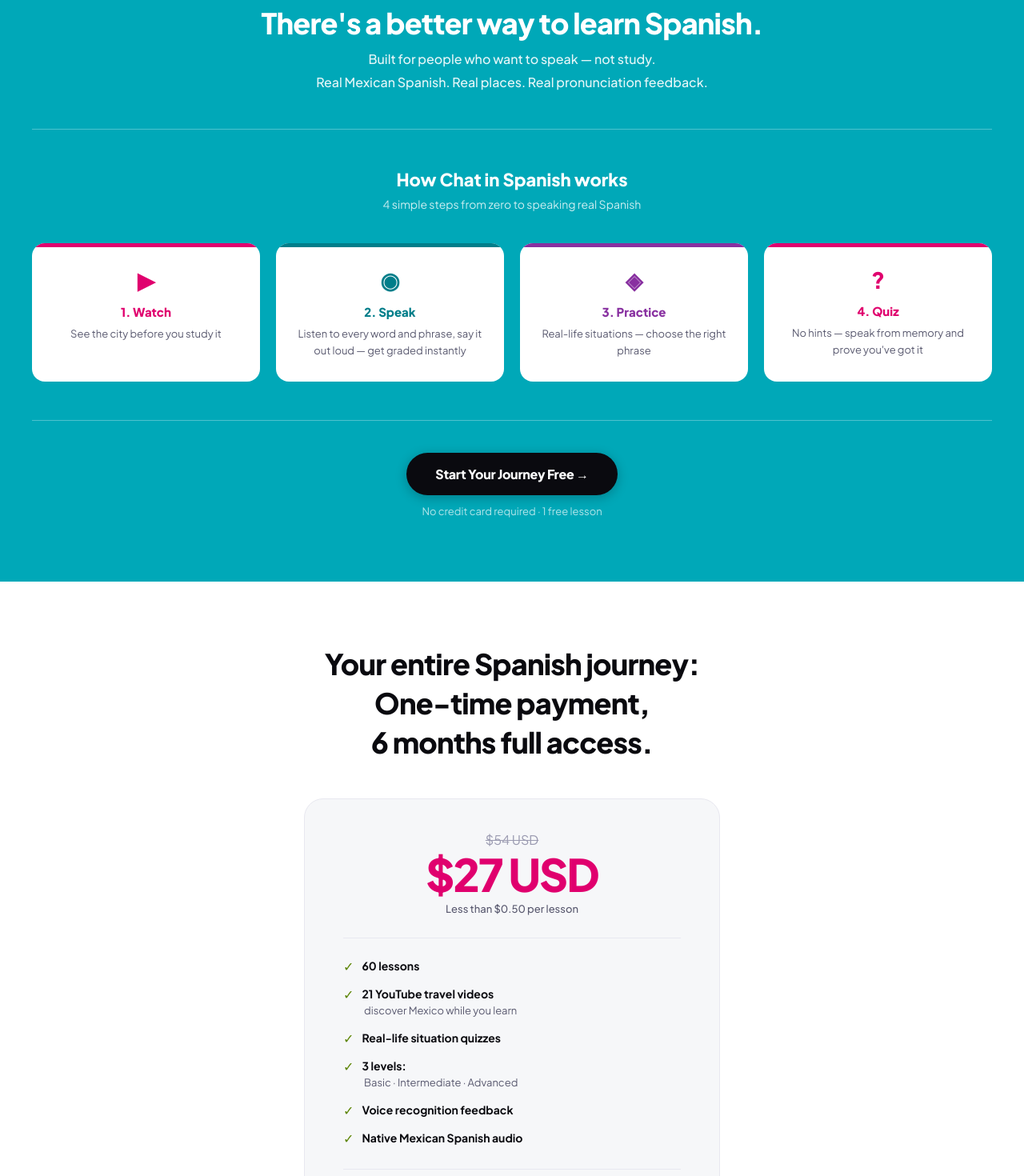
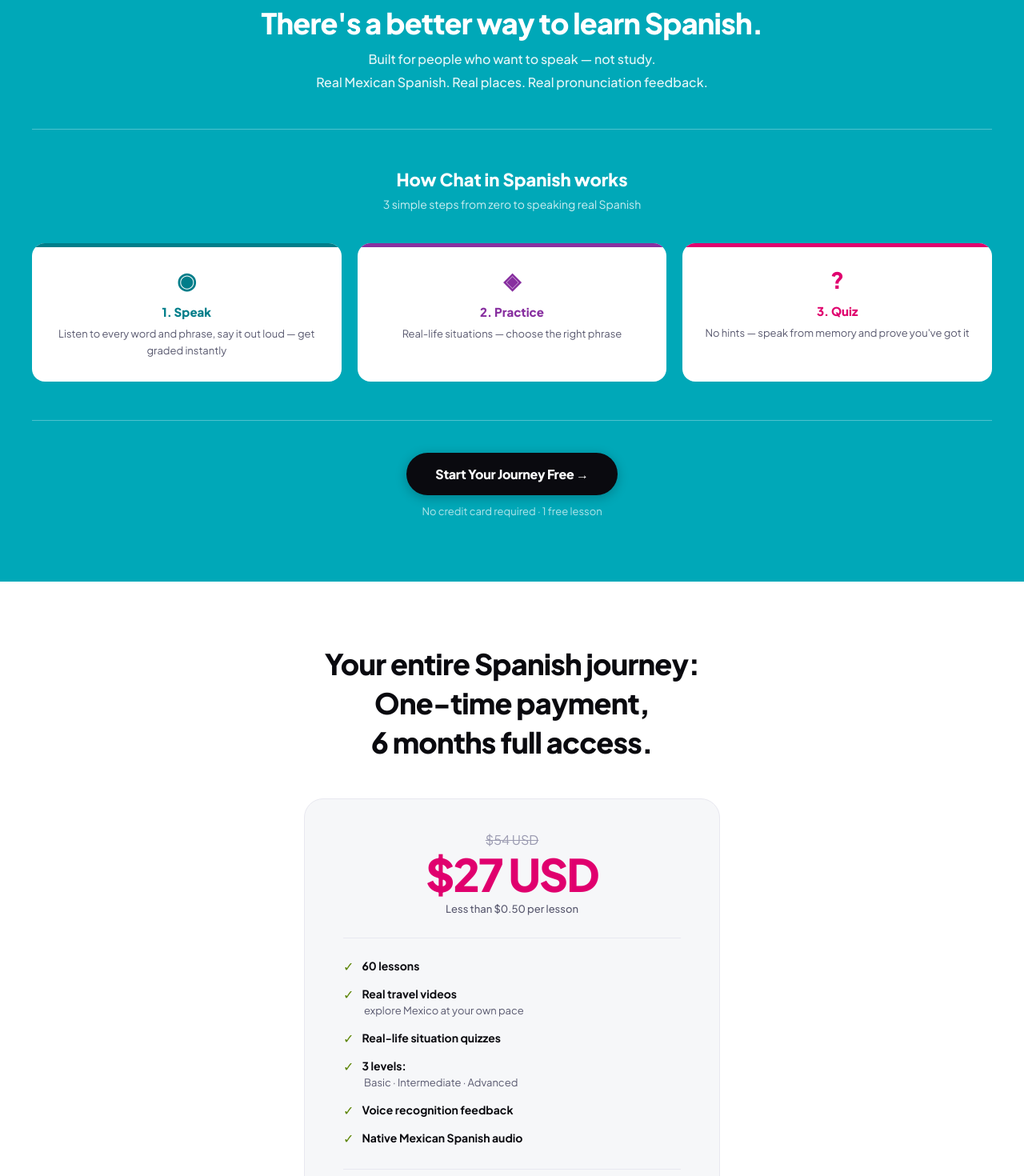
Before and after one commit to carlosalsadancer/chatinspanish, a React (Vite) app: page / in a window 1280 px wide. Shown: the part 1524-2994 px from the top of the page at 80% size. Built offline with nearby package versions, Linux system fonts and the light colour scheme.

Commit message:
Update homepage: remove video-step mentions, fix lesson count consistency

```diff
--- a/src/components/LandingPage.jsx
+++ b/src/components/LandingPage.jsx
@@ -104,10 +104,9 @@
 
 export function SolucionMetodo({ onStartFree }) {
   const steps = [
-    { num: "1", icon: "▶", title: "Watch", desc: "See the city before you study it", color: C.magenta },
-    { num: "2", icon: "◉", title: "Speak", desc: "Listen to every word and phrase, say it out loud — get graded instantly", color: C.turquesaD },
-    { num: "3", icon: "◈", title: "Practice", desc: "Real-life situations — choose the right phrase", color: C.morado },
-    { num: "4", icon: "?", title: "Quiz", desc: "No hints — speak from memory and prove you've got it", color: C.magenta },
+    { num: "1", icon: "◉", title: "Speak", desc: "Listen to every word and phrase, say it out loud — get graded instantly", color: C.turquesaD },
+    { num: "2", icon: "◈", title: "Practice", desc: "Real-life situations — choose the right phrase", color: C.morado },
+    { num: "3", icon: "?", title: "Quiz", desc: "No hints — speak from memory and prove you've got it", color: C.magenta },
   ];
   return (
     <section id="how-it-works" style={{ background: C.turquesa, padding: "80px 24px" }}>
@@ -117,7 +116,7 @@
         <p style={{ fontSize: 16, color: C.blanco, opacity: 0.9, textAlign: "center", marginBottom: 48, fontWeight: 500 }}>Real Mexican Spanish. Real places. Real pronunciation feedback.</p>
         <div style={{ height: 1, background: "rgba(255,255,255,0.3)", marginBottom: 48 }} />
         <h3 style={{ fontSize: 22, fontWeight: 800, color: C.blanco, textAlign: "center", marginBottom: 8 }}>How Chat in Spanish works</h3>
-        <p style={{ fontSize: 14, color: C.blanco, opacity: 0.8, textAlign: "center", marginBottom: 40 }}>4 simple steps from zero to speaking real Spanish</p>
+        <p style={{ fontSize: 14, color: C.blanco, opacity: 0.8, textAlign: "center", marginBottom: 40 }}>3 simple steps from zero to speaking real Spanish</p>
         <div style={{ display: "grid", gridTemplateColumns: "repeat(auto-fit,minmax(240px,1fr))", gap: 20, marginBottom: 48 }}>
           {steps.map((s, i) => (
             <div key={i} style={{ background: C.blanco, borderRadius: 16, padding: "28px 20px", position: "relative", overflow: "hidden", textAlign: "center" }}>
@@ -137,11 +136,10 @@
     </section>
   );
 }
-
 export function Pricing({ onStartFree }) {
   const items = [
     { text: "60 lessons", sub: null },
-    { text: "21 YouTube travel videos", sub: "discover Mexico while you learn" },
+    { text: "Real travel videos", sub: "explore Mexico at your own pace" },
     { text: "Real-life situation quizzes", sub: null },
     { text: "3 levels:", sub: "Basic · Intermediate · Advanced" },
     { text: "Voice recognition feedback", sub: null },
@@ -178,7 +176,6 @@
     </section>
   );
 }
-
 export function Garantia({ onStartFree }) {
   return (
     <section style={{ background: C.magenta, padding: "80px 24px" }}>
@@ -202,7 +199,7 @@
   const faqs = [
     { q: "Do I need to have any Spanish knowledge to start?", a: "No, just motivation to learn a new language." },
     { q: "Is this a subscription?", a: "No. One single payment of $27 USD gives you 6 months full access." },
-    { q: "What if I don't like it?", a: "Try 3 full lessons completely free. No credit card needed to start." },
+    { q: "What if I don't like it?", a: "Try our first lesson completely free. No credit card needed to start." },
     { q: "What level of Spanish will I reach?", a: "By the end you'll handle real conversations in Mexico — ordering food, asking directions, making friends." },
     { q: "Does it work on iPhone (iOS)?", a: "Yes — download Chrome on your iPhone for the full experience including voice recognition." },
     { q: "Does it work on Android?", a: "Yes — works perfectly on Chrome for Android. Full voice recognition experience out of the box." },
```
